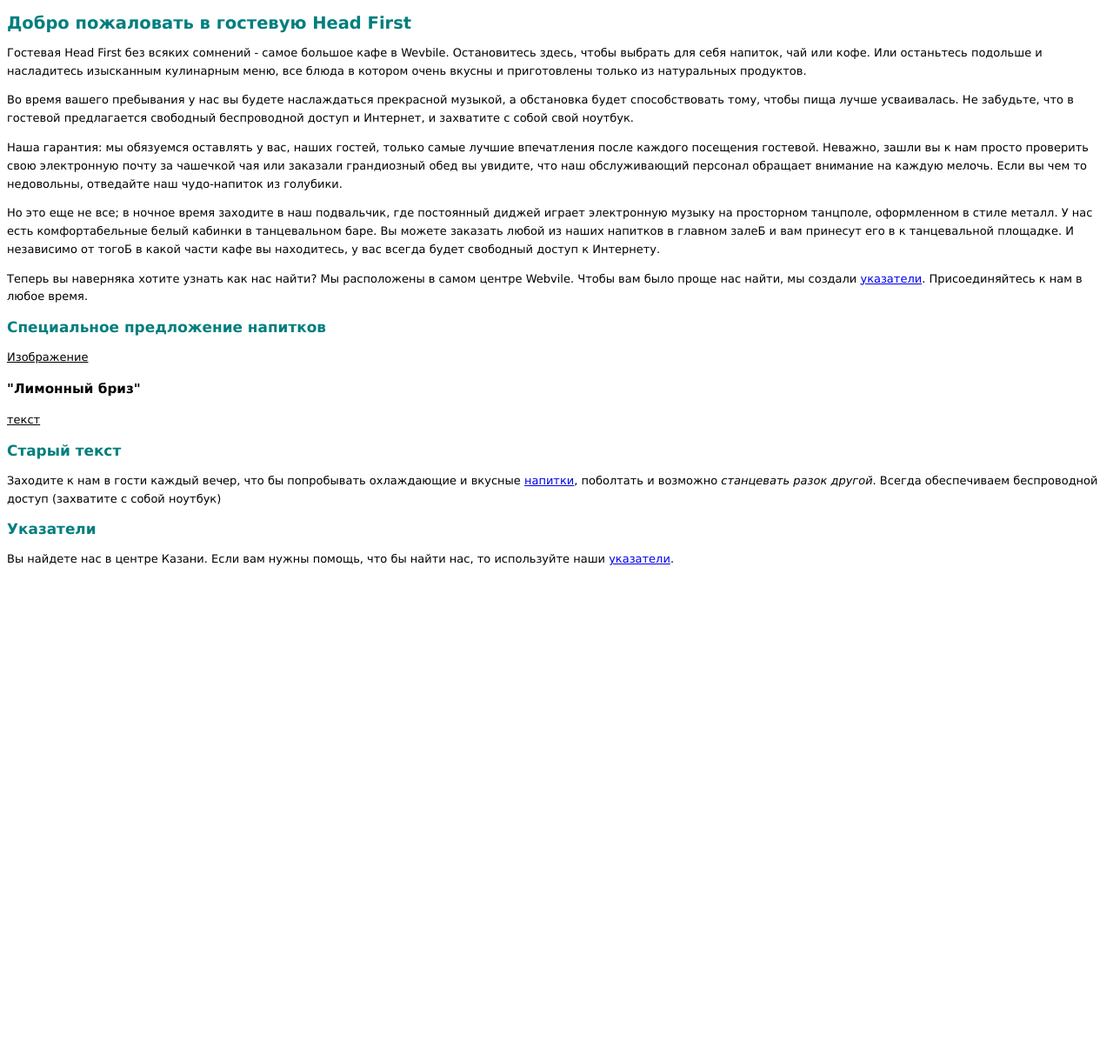
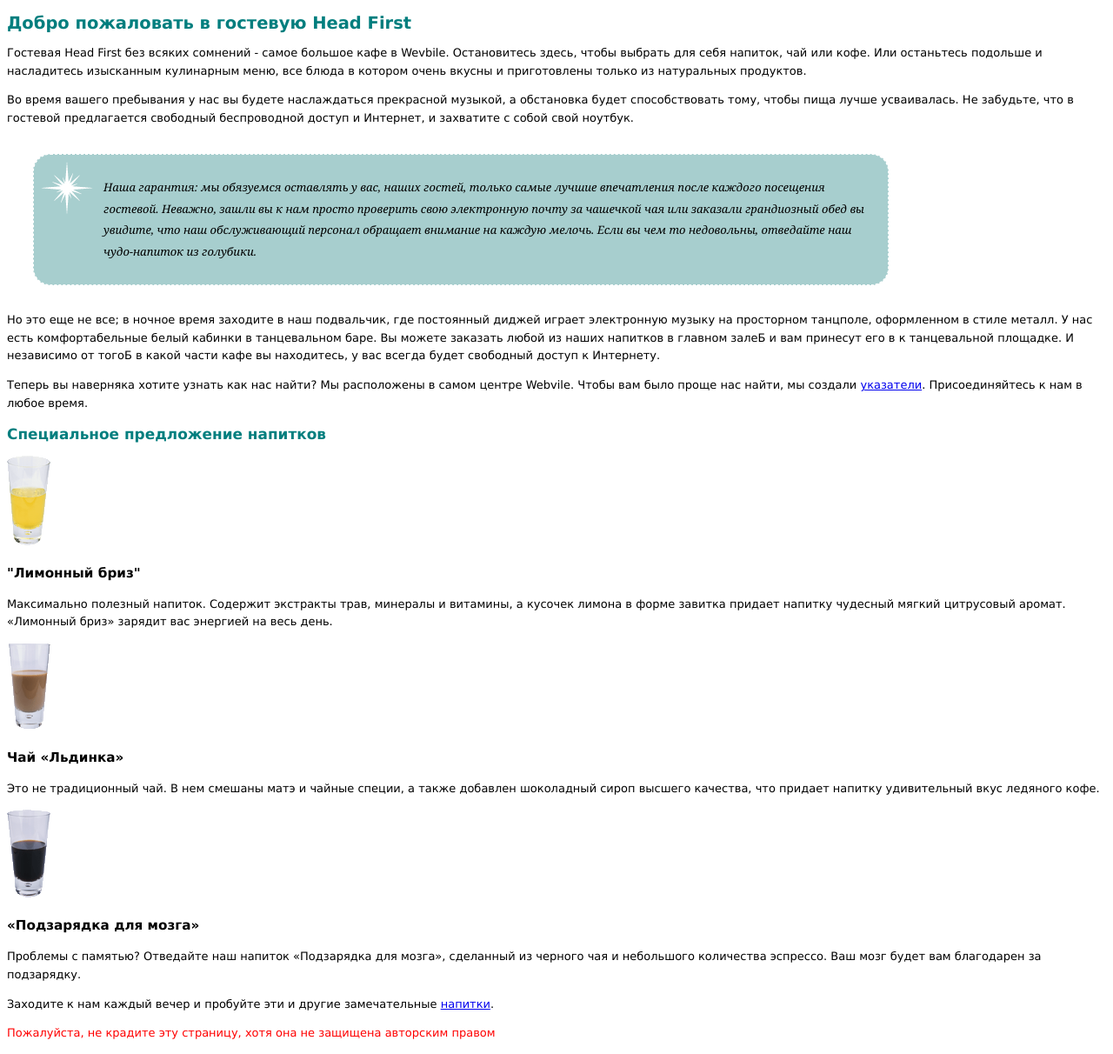
Before and after one commit to glebmtb/study_html_css, a plain HTML site: page lounge/lounge.html in a window 1280 px wide. Shown: the part 208-1420 px from the top of the page at 87% size. Before the commit the page ends 875 px from the top, so only its background shows below. Drawn offline with Linux system fonts and the light colour scheme.

Commit message:
lounge change css

```diff
--- a/lounge/lounge.css
+++ b/lounge/lounge.css
@@ -9,10 +9,33 @@ h2 {
     color: #007e7e;
 }
 
-h1{
-	font-size: 150%;
+h1 {
+    font-size: 150%;
 }
 
-h2{
-	font-size:130%;
+h2 {
+    font-size: 130%;
 }
+
+#guarantee {
+    border-color: white;
+    border-width: 1px;
+    border-style: dashed;
+    background-color: #a7cece;
+    padding: 25px;
+    padding-left: 80px;
+    margin: 30px;
+    margin-right: 250px;
+    font-family: Georgia, "Times New Roman", Times, serif;
+    font-color: #444444;
+    line-height: 1.9em;
+    font-style: italic;
+    background-image: url(images/background.gif);
+    background-repeat: no-repeat;
+    background-position: top left;
+    border-radius: 20px;
+}
+
+#footer {
+    color: red;
+}
--- a/lounge/lounge.html
+++ b/lounge/lounge.html
@@ -16,7 +16,7 @@
     <p>
         Во время вашего пребывания у нас вы будете наслаждаться прекрасной музыкой, а обстановка будет способствовать тому, чтобы пища лучше усваивалась. Не забудьте, что в гостевой предлагается свободный беспроводной доступ и Интернет, и захватите с собой свой ноутбук.
     </p>
-    <p>
+    <p id="guarantee">
         Наша гарантия: мы обязуемся оставлять у вас, наших гостей, только самые лучшие впечатления после каждого посещения гостевой. Неважно, зашли вы к нам просто проверить свою электронную почту за чашечкой чая или заказали грандиозный обед вы увидите, что наш обслуживающий персонал обращает внимание на каждую мелочь. Если вы чем то недовольны, отведайте наш чудо-напиток из голубики.
     </p>
     <p>
@@ -26,17 +26,30 @@
         Теперь вы наверняка хотите узнать как нас найти? Мы расположены в самом центре Webvile. Чтобы вам было проще нас найти, мы создали <a href="about/directions.html">указатели</a>. Присоединяйтесь к нам в любое время.
     </p>
     <h2>Специальное предложение напитков</h2>
-    <ins>Изображение</ins>
+    <p>
+        <img src="images/yellow.gif" alt="Напиток «Лимонный бриз»" />
+    </p>
     <h3>"Лимонный бриз"</h3>
     <p>
-        <ins>текст</ins>
+        Максимально полезный напиток. Содержит экстракты трав, минералы и витамины, а кусочек лимона в форме завитка придает напитку чудесный мягкий цитрусовый аромат. «Лимонный бриз» зарядит вас энергией на весь день.
     </p>
-    <h2>Старый текст</h2>
     <p>
-        Заходите к нам в гости каждый вечер, что бы попробывать охлаждающие и вкусные <a href="beverages/elixir.html">напитки</a>, поболтать и возможно <em>станцевать разок другой</em>. Всегда обеспечиваем беспроводной доступ (захватите с собой ноутбук)
+        <img src="images/chai.gif" alt="Напиток Чай «Льдинка»">
     </p>
-    <h2>Указатели</h2>
+    <h3>Чай «Льдинка»</h3>
     <p>
-        Вы найдете нас в центре Казани. Если вам нужны помощь, что бы найти нас, то используйте наши <a href="about/directions.html">указатели</a>.
+        Это не традиционный чай. В нем смешаны матэ и чайные специи, а также добавлен шоколадный сироп высшего качества, что придает напитку удивительный вкус ледяного кофе.
     </p>
+    <p>
+        <img src="images/black.gif" alt="Напиток «Подзарядка для мозга»" />
+    </p>
+    <h3>«Подзарядка для мозга»</h3>
+    <p>
+        Проблемы с памятью? Отведайте наш напиток «Подзарядка для мозга», сделанный из черного чая и небольшого количества эспрессо. Ваш мозг будет вам благодарен за подзарядку.
+    </p>
+    <p>
+        Заходите к нам каждый вечер и пробуйте эти и другие замечательные
+        <a href="beverages/elixir.html" title="Напитки гостевой Head First">напитки</a>.
+    </p>
+    <p id="footer">Пожалуйста, не крадите эту страницу, хотя она не защищена авторским правом</p>
 </body>
```
